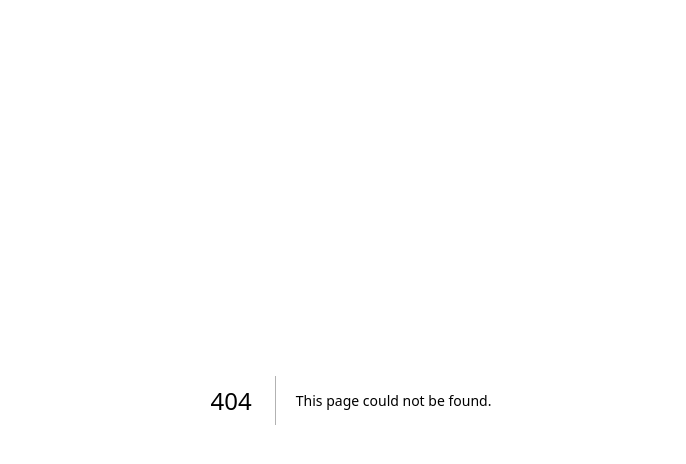
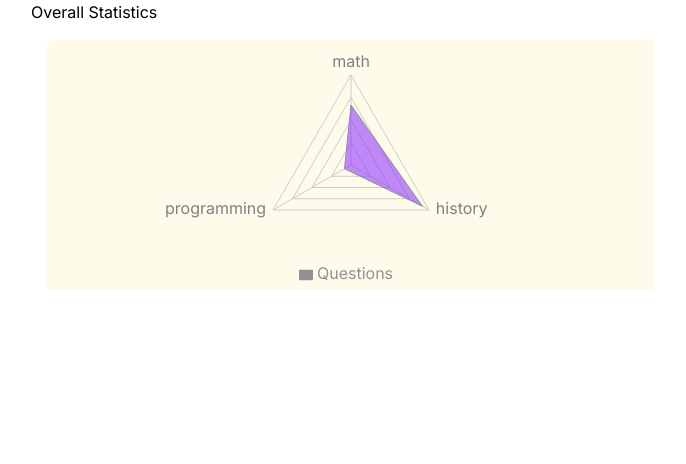
Before and after one commit to RodrigoJC20/Edu-ard, a Next.js app: page /charts in a window 1280 px wide. Before the commit this address had no page. Shown: the top 464 px of the page, without its empty margins (289-975 px from the left). Built offline with nearby package versions, Linux system fonts and the light colour scheme.

Commit message:
added very basic overall chart

```diff
--- /dev/null
+++ b/app/charts/page.tsx
@@ -0,0 +1,75 @@
+import Charts from "../../components/Charts"
+
+export default function Home(){
+
+    // const data = [
+    //     {
+    //         "day": "Monday",
+    //         "amount": 500
+    //     },
+    //     {
+    //         "day": "Tuesday",
+    //         "amount": 300
+    //     },
+    //     {
+    //         "day": "Wednesday",
+    //         "amount": 240
+    //     },
+    //     {
+    //         "day": "Thursday",
+    //         "amount": 230
+    //     },
+    //     {
+    //         "day": "Friday",
+    //         "amount": 150
+    //     },
+    //     {
+    //         "day": "Saturday",
+    //         "amount": 300
+    //     }
+    // ];
+
+    const data = [
+        {
+            name: "Juan",
+            topics: [
+                {
+                    topic: "math",
+                    count: 12
+                },
+                {
+                    topic: "history",
+                    count: 11
+                },
+                {
+                    topic: "programming",
+                    count: 2
+                }
+            ]
+        },
+        {
+            name: "Jose",
+            topics: [
+                {
+                    topic: "math",
+                    count: 4
+                },
+                {
+                    topic: "history",
+                    count: 11
+                }
+            ]
+        },
+    ]
+
+    return (
+        <>
+            <div className={"flex"}>
+                <main className={"flex-col w-1/2 mx-auto relative"}>
+                    <h1>Overall Statistics</h1>
+                    <Charts data={data}/>
+                </main>
+            </div>
+        </>
+    )
+}
--- /dev/null
+++ b/components/Charts.tsx
@@ -0,0 +1,23 @@
+'use client'
+
+import RadarChartPlot from "@/components/RadarChartPlot";
+
+interface UserData {
+    name: string;
+    topics: {
+        topic: string;
+        count: number;
+    }[];
+}
+
+const Charts = ({data}: {data:UserData[]}) => {
+    return (
+        <>
+            <section className="flex my-4 px-4 gap-2">
+                <div className=" w-full h-[250px] bg-amber-50 rounded"><RadarChartPlot data={data}/></div>
+            </section>
+        </>
+    );
+};
+
+export default Charts;
--- /dev/null
+++ b/components/RadarChartPlot.tsx
@@ -0,0 +1,69 @@
+import {RadarChart, Radar, PolarAngleAxis, PolarGrid, Legend, Tooltip, ResponsiveContainer} from "recharts";
+
+interface UserData {
+    name: string;
+    topics: {
+        topic: string;
+        count: number;
+    }[];
+}
+
+const RadarChartPlot = ({data}: {data:UserData[]}) => {
+    // const data = [
+    //     {
+    //         "day": "Monday",
+    //         "amount": 500
+    //     },
+    //     {
+    //         "day": "Tuesday",
+    //         "amount": 300
+    //     },
+    //     {
+    //         "day": "Wednesday",
+    //         "amount": 240
+    //     },
+    //     {
+    //         "day": "Thursday",
+    //         "amount": 230
+    //     },
+    //     {
+    //         "day": "Friday",
+    //         "amount": 150
+    //     },
+    //     {
+    //         "day": "Saturday",
+    //         "amount": 300
+    //     }
+    // ];
+
+    const topicDataMap: { [key: string]: { topic: string; amount: number } } = {};
+
+    for (const user of data) {
+        for (const topicData of user.topics) {
+            const { topic, count } = topicData;
+
+            if (topic in topicDataMap) {
+                topicDataMap[topic].amount += count;
+            } else {
+                topicDataMap[topic] = { topic, amount: count };
+            }
+        }
+    }
+
+    const transformedData = Object.values(topicDataMap);
+
+    return (
+        <>
+            <ResponsiveContainer width="100%" height="100%">
+                <RadarChart outerRadius={90} width={730} height={250} data={transformedData}>
+                    <PolarGrid />
+                    <PolarAngleAxis dataKey="topic" />
+                    <Radar name="Questions" dataKey="amount" stroke="#919191" fill="#933cfe" fillOpacity={0.6} />
+                    <Legend />
+                    <Tooltip/>
+                </RadarChart>
+            </ResponsiveContainer>
+        </>
+    );
+};
+export default RadarChartPlot;
--- a/package.json
+++ b/package.json
@@ -21,6 +21,7 @@
     "postcss": "8.4.30",
     "react": "18.2.0",
     "react-dom": "18.2.0",
+    "recharts": "^2.8.0",
     "tailwindcss": "3.3.3",
     "typescript": "5.2.2"
   }
```
Also changed, not shown: 2 other files (tests, documents, lock files or other folders).
